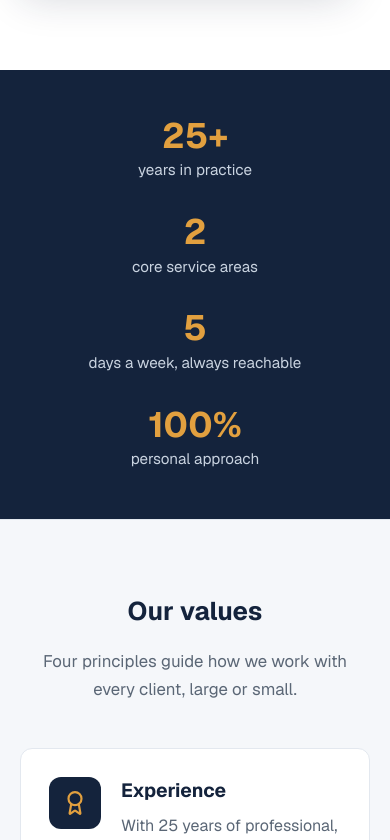
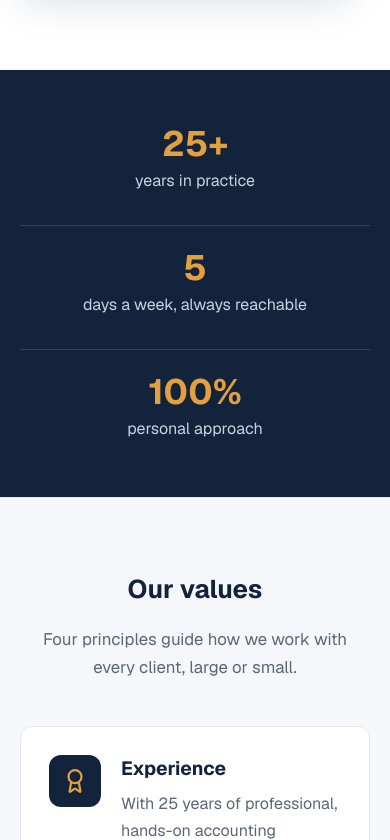
Before and after one commit to YordanStankov/S-KAccounting, a Next.js app in the folder SKfrontend/: page /about in a window 390 px wide. Shown: the part 1404-2244 px from the top of the page. Built offline with nearby package versions, Linux system fonts and the light colour scheme.

Commit message:
feat: Refine About us stats and Contacts page layout
About us shows three evenly spread stats and lists Alin as a partner; Contacts links the visit tile to Google Maps and evens out its panels.

```diff
--- a/SKfrontend/app/about/page.module.css
+++ b/SKfrontend/app/about/page.module.css
@@ -54,7 +54,7 @@
     width: 24px;
     height: 24px;
     border-radius: 50%;
-    background: rgba(226, 160, 63, 0.18);
+    background: color-mix(in srgb, var(--accent) 18%, transparent);
     color: var(--accent-dark);
 }
 
@@ -79,7 +79,7 @@
     background-image: url("https://images.unsplash.com/photo-1762427355235-dd22e5cb010c?auto=format&fit=crop&w=1200&q=80");
     background-size: cover;
     background-position: center;
-    box-shadow: 0 20px 40px rgba(20, 35, 60, 0.18);
+    box-shadow: 0 20px 40px color-mix(in srgb, var(--navy) 18%, transparent);
 }
 
 .badge {
@@ -91,8 +91,8 @@
     padding: 1rem 1.4rem;
     border-radius: 12px;
     background: var(--navy);
-    color: #ffffff;
-    box-shadow: 0 12px 28px rgba(20, 35, 60, 0.3);
+    color: var(--white);
+    box-shadow: 0 12px 28px color-mix(in srgb, var(--navy) 30%, transparent);
 }
 
 .badge strong {
@@ -104,30 +104,36 @@
 .badge span {
     margin-top: 0.3rem;
     font-size: 0.85rem;
-    color: #c9d3e0;
+    color: var(--on-dark);
 }
 
 /* Stats band */
 .statsBand {
     background: var(--navy);
-    color: #ffffff;
+    color: var(--white);
     padding: 3rem 0;
 }
 
 .stats {
     display: grid;
-    grid-template-columns: repeat(auto-fit, minmax(180px, 1fr));
-    gap: 2rem;
+    grid-template-columns: repeat(3, minmax(0, 1fr));
+    max-width: 960px;
+    margin: 0 auto;
+    padding: 0;
     list-style: none;
-    margin: 0;
-    padding: 0;
     text-align: center;
 }
 
 .stats li {
     display: flex;
     flex-direction: column;
-    gap: 0.4rem;
+    align-items: center;
+    gap: 0.5rem;
+    padding: 0.5rem 1.5rem;
+}
+
+.stats li + li {
+    border-left: 1px solid color-mix(in srgb, var(--white) 14%, transparent);
 }
 
 .stats strong {
@@ -138,8 +144,21 @@
 }
 
 .stats span {
-    color: #c9d3e0;
-    font-size: 0.95rem;
+    color: var(--on-dark);
+    font-size: 1rem;
+}
+
+@media (max-width: 640px) {
+    .stats {
+        grid-template-columns: 1fr;
+        gap: 1.5rem;
+    }
+
+    .stats li + li {
+        border-left: 0;
+        border-top: 1px solid color-mix(in srgb, var(--white) 14%, transparent);
+        padding-top: 1.5rem;
+    }
 }
 
 /* Values */
@@ -165,7 +184,7 @@
     display: flex;
     gap: 1.25rem;
     padding: 1.75rem;
-    background: #ffffff;
+    background: var(--white);
     border: 1px solid var(--line);
     border-radius: 12px;
     transition: transform 0.15s ease, box-shadow 0.15s ease, border-color 0.15s ease;
@@ -173,8 +192,8 @@
 
 .value:hover {
     transform: translateY(-3px);
-    border-color: rgba(226, 160, 63, 0.6);
-    box-shadow: 0 14px 30px rgba(20, 35, 60, 0.08);
+    border-color: color-mix(in srgb, var(--accent) 60%, transparent);
+    box-shadow: 0 14px 30px color-mix(in srgb, var(--navy) 8%, transparent);
 }
 
 .value h3 {
@@ -249,7 +268,7 @@
 /* Call to action */
 .cta {
     background:
-        linear-gradient(120deg, rgba(226, 160, 63, 0.16), rgba(226, 160, 63, 0.04)),
+        linear-gradient(120deg, color-mix(in srgb, var(--accent) 16%, transparent), color-mix(in srgb, var(--accent) 4%, transparent)),
         var(--surface);
     border-top: 1px solid var(--line);
     padding: 4rem 0;
--- a/SKfrontend/app/about/page.tsx
+++ b/SKfrontend/app/about/page.tsx
@@ -68,10 +68,6 @@ function Stats() {
             <span>{"years in practice"}</span>
           </li>
           <li>
-            <strong>{"2"}</strong>
-            <span>{"core service areas"}</span>
-          </li>
-          <li>
             <strong>{"5"}</strong>
             <span>{"days a week, always reachable"}</span>
           </li>
@@ -117,7 +113,7 @@ function Values() {
               <h3>{"Reliability"}</h3>
               <p>
                 {
-                  "Our reliability is proven through long-standing partnerships with established organizations such as Megatron, Defense, and Isha Asha, who rely on us year after year."
+                  "Our reliability is proven through long-standing partnerships with established organizations such as Megatron, Defense, Isha Asha and Alin, who rely on us year after year."
                 }
               </p>
             </div>
--- a/SKfrontend/app/contact/page.tsx
+++ b/SKfrontend/app/contact/page.tsx
@@ -38,14 +38,19 @@ function ContactDetails() {
             </a>
           </li>
           <li>
-            <div className={styles.tile}>
+            <a
+              href="https://www.google.com/maps/search/?api=1&query=Hemus+62-64,+Geo+Milev,+Sofia,+Bulgaria"
+              target="_blank"
+              rel="noopener noreferrer"
+              className={styles.tile}
+            >
               <span className={styles.tileIcon}>
                 <MapPin size={26} aria-hidden="true" />
               </span>
               <h3>{"Visit us"}</h3>
               <address className={styles.tileValue}>{"Sofia, Geo Milev, Hemus 62 - 64"}</address>
-              <span className={styles.tileHint}>{"See the map below"}</span>
-            </div>
+              <span className={styles.tileHint}>{"Contact us before a visit"}</span>
+            </a>
           </li>
         </ul>
       </div>
@@ -127,7 +132,7 @@ function OfficeMap() {
     <section className={styles.mapSection} aria-labelledby="map-title">
       <div className={ui.inner}>
         <h2 id="map-title" className={`${ui.sectionTitle} ${styles.mapTitle}`}>
-          {"Our office"}
+          {"Visit our office"}
         </h2>
         <div className={styles.mapWrap}>
           <div className={styles.mapFrame}>
```
Also changed, not shown: SKfrontend/app/contact/page.module.css (+26 -19 lines), 2 other files (tests, documents, lock files or other folders).
